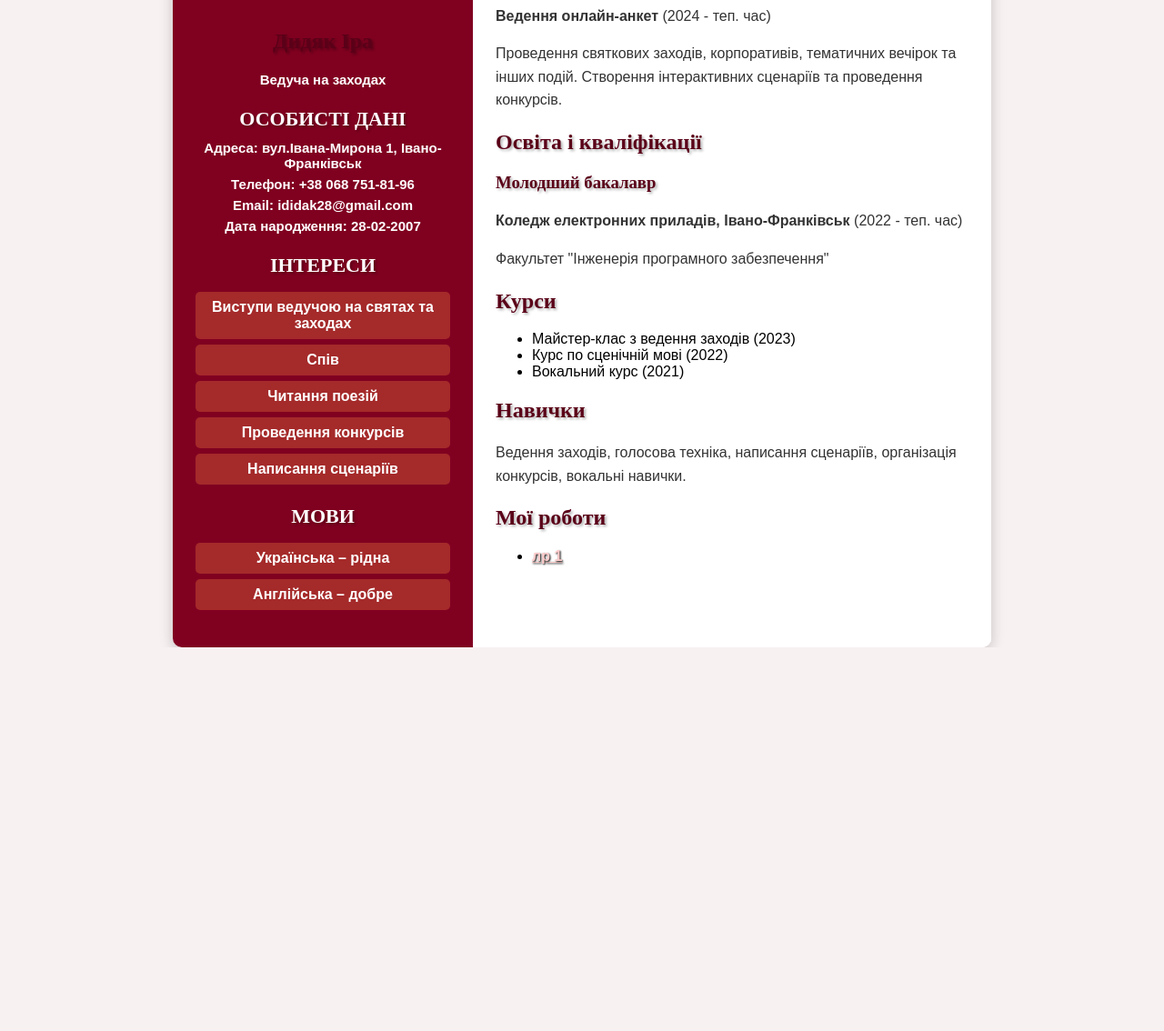
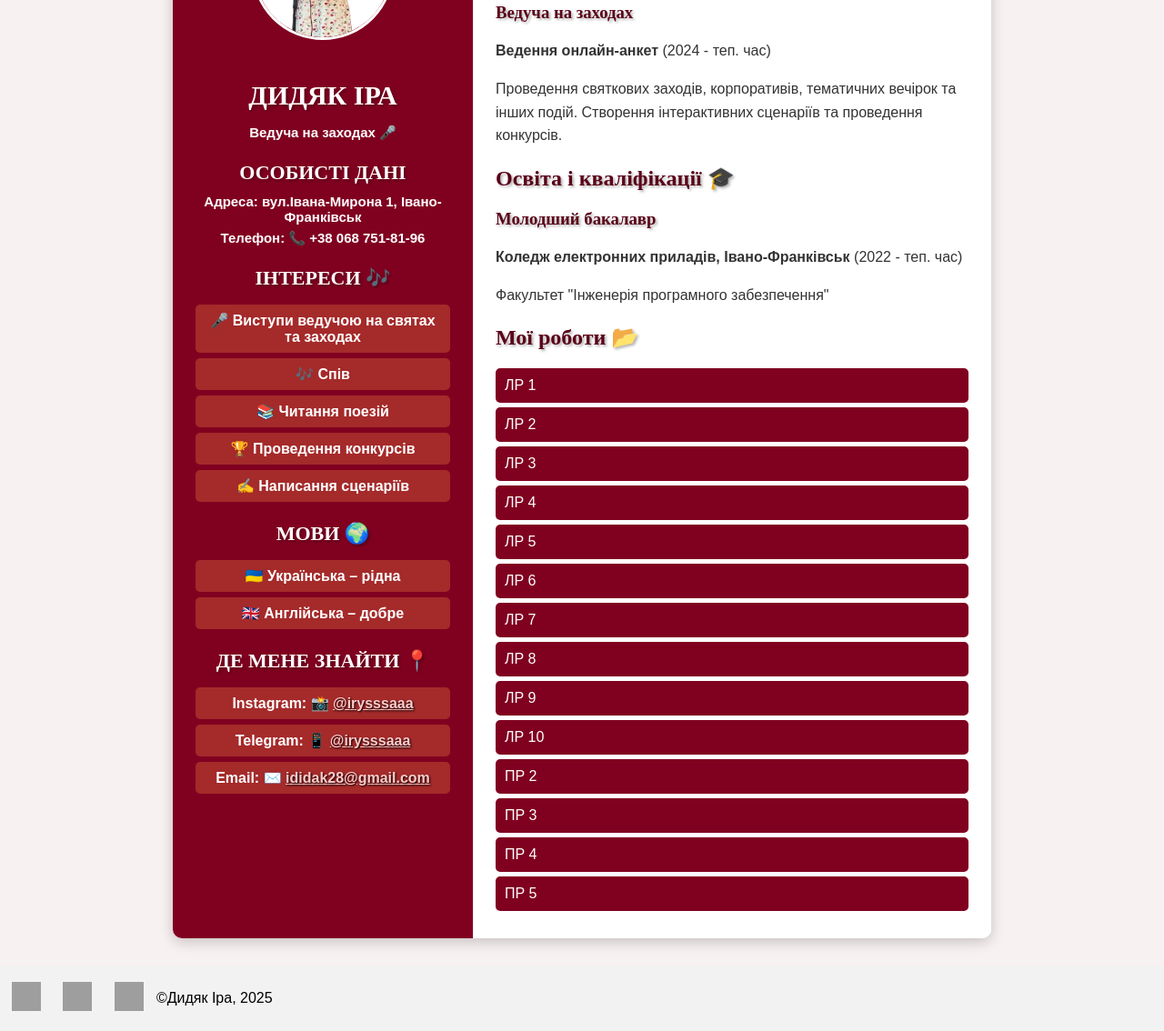
Before and after one commit to irysssaaa/irysssaaa.github.io, a plain HTML site: page lr 2/resume.html in a window 1280 px wide. Shown: the part 218-1352 px from the top of the page at 91% size. Before the commit the page ends 930 px from the top, so only its background shows below. Drawn offline with Linux system fonts and the light colour scheme; grey boxes are pictures that could not be loaded.

Commit message:
resume.html

```diff
--- a/lr 2/resume.html
+++ b/lr 2/resume.html
@@ -5,68 +5,162 @@
     <meta name="viewport" content="width=device-width, initial-scale=1.0">
     <title>Резюме - Дидяк Іра</title>
     <link rel="stylesheet" href="style.css">
+    <link rel="stylesheet" href="https://cdnjs.cloudflare.com/ajax/libs/font-awesome/6.5.0/css/all.min.css">
+    <link rel="icon" href="favicon.ico" type="image/x-icon">
 </head>
 <body>
 
-    <div class="resume-container">
-        <!-- Ліва колонка -->
-        <aside class="left-column">
-            <img src="photo1.jpg" alt="Фото" class="profile-photo">
-            <h2>Дидяк Іра</h2>
-            <p class="job-title">Ведуча на заходах</p>
+<nav class="navbar">
+    <ul>
+        <li><a href="#main">Головна</a></li>
+        <li><a href="#portfolio">Портфоліо</a></li>
+        <li><a href="#find-me">Контакти</a></li>
+    </ul>
+</nav>
 
+<main class="resume-container" id="main">
+    <aside class="left-column">
+        <img src="photo1.jpg" alt="Фото" class="profile-photo">
+        <h2 class="highlighted-name">Дидяк Іра</h2>
+        <p class="job-title">Ведуча на заходах 🎤</p>
+
+        <section>
             <h3>Особисті дані</h3>
             <p><strong>Адреса:</strong> вул.Івана-Мирона 1, Івано-Франківськ</p>
-            <p><strong>Телефон:</strong> +38 068 751-81-96</p>
-            <p><strong>Email:</strong> ididak28@gmail.com</p>
-            <p><strong>Дата народження:</strong> 28-02-2007</p>
+            <p><strong>Телефон:</strong> 📞 +38 068 751-81-96</p>
+        </section>
 
-            <h3>Інтереси</h3>
+        <section>
+            <h3>Інтереси 🎶</h3>
             <ul>
-                <li>Виступи ведучою на святах та заходах</li>
-                <li>Спів</li>
-                <li>Читання поезій</li>
-                <li>Проведення конкурсів</li>
-                <li>Написання сценаріїв</li>
+                <li>🎤 Виступи ведучою на святах та заходах</li>
+                <li>🎶 Спів</li>
+                <li>📚 Читання поезій</li>
+                <li>🏆 Проведення конкурсів</li>
+                <li>✍️ Написання сценаріїв</li>
             </ul>
+        </section>
 
-            <h3>Мови</h3>
+        <section>
+            <h3>Мови 🌍</h3>
             <ul>
-                <li>Українська – рідна</li>
-                <li>Англійська – добре</li>
+                <li>🇺🇦 Українська – рідна</li>
+                <li>🇬🇧 Англійська – добре</li>
             </ul>
-        </aside>
+        </section>
 
-        <!-- Права колонка -->
-        <main class="right-column">
-            <h1>Дидяк Іра</h1>
-            <h2>Досвід роботи</h2>
+        <section id="find-me">
+            <h3>Де мене знайти 📍</h3>
+            <ul>
+                <li><strong>Instagram:</strong> 📸 <a href="https://www.instagram.com/irysssaaa" target="_blank">@irysssaaa</a></li>
+                <li><strong>Telegram:</strong> 📱 <a href="https://t.me/irysssaaa" target="_blank">@irysssaaa</a></li>
+                <li><strong>Email:</strong> ✉️ <a href="mailto:ididak28@gmail.com">ididak28@gmail.com</a></li>
+            </ul>
+        </section>
+    </aside>
 
+    <section class="right-column">
+        <h1>Дидяк Іра</h1>
+        <h2>Досвід роботи 💼</h2>
+        <article>
             <h3>Ведуча на заходах</h3>
             <p><strong>Ведення онлайн-анкет</strong> (2024 - теп. час)</p>
             <p>Проведення святкових заходів, корпоративів, тематичних вечірок та інших подій. Створення інтерактивних сценаріїв та проведення конкурсів.</p>
+        </article>
 
-            <h2>Освіта і кваліфікації</h2>
+        <section>
+            <h2>Освіта і кваліфікації 🎓</h2>
             <h3>Молодший бакалавр</h3>
             <p><strong>Коледж електронних приладів, Івано-Франківськ</strong> (2022 - теп. час)</p>
             <p>Факультет "Інженерія програмного забезпечення"</p>
+        </section>
 
-            <h2>Курси</h2>
-            <ul>
-                <li>Майстер-клас з ведення заходів (2023)</li>
-                <li>Курс по сценічній мові (2022)</li>
-                <li>Вокальний курс (2021)</li>
-            </ul>
+        <section id="portfolio">
+            <h2>Мої роботи 📂</h2>
+            <button class="accordion">ЛР 1</button>
+            <div class="panel"><a href="lr 1/index.html" target="_blank">Відкрити</a></div>
+            <button class="accordion">ЛР 2</button>
+            <div class="panel"><a href="lr 2/resume.html" target="_blank">Відкрити</a></div>
+            <button class="accordion">ЛР 3</button>
+            <div class="panel"><a href="lr 3/resumee.html" target="_blank">Відкрити</a></div>
+            <button class="accordion">ЛР 4</button>
+            <div class="panel">
+                <a href="LR4/task1.html" target="_blank">Оформлення сторінки</a>
+                <a href="LR4/task2.html" target="_blank">Редагування меню</a>
+                <a href="LR4/task3.html" target="_blank">Оформлення заголовка</a>
+                <a href="LR4/task4.html" target="_blank">Розробка елементів батарейки</a>
+                <a href="LR4/task5.html" target="_blank">Шахівниця</a>
+            </div>
+            <button class="accordion">ЛР 5</button>
+            <div class="panel">
+                <a href="LR5/index.html" target="_blank">Проста таблиця</a>
+                <a href="LR5/index1.html" target="_blank">Два способи</a>
+                <a href="LR5/index2.html" target="_blank">Два способи</a>
+                <a href="LR5/index3.html" target="_blank">Три таблиці з float</a>
+            </div>
+            <button class="accordion">ЛР 6</button>
+            <div class="panel">
+                <a href="LR6/приклад4.html" target="_blank">Калькулятор</a>
+                <a href="LR6/приклад3.html" target="_blank">Макет сторінки</a>
+                <a href="LR6/завдання5.html" target="_blank">Меню</a>
+            </div>
+            <button class="accordion">ЛР 7</button>
+            <div class="panel"><a href="LR7/index.html" target="_blank">Відкрити</a></div>
+            <button class="accordion">ЛР 8</button>
+            <div class="panel"><a href="LR8/index.html" target="_blank">Відкрити</a></div>
+            <button class="accordion">ЛР 9</button>
+            <div class="panel"><a href="LR9/index.html" target="_blank">Відкрити</a></div>
+            <button class="accordion">ЛР 10</button>
+            <div class="panel"><a href="LR9/index.html" target="_blank">Відкрити</a></div>
+            <button class="accordion">ПР 2</button>
+            <div class="panel">
+                <a href="PR2/index.html" target="_blank">Завдання з лимоном</a>
+                <a href="PR2_/cossacs.html" target="_blank">Завдання з літаком</a>
+            </div>
+            <button class="accordion">ПР 3</button>
+            <div class="panel"><a href="PR3/index.html" target="_blank">Відкрити</a></div>
+            <button class="accordion">ПР 4</button>
+            <div class="panel">
+                <a href="PR4/index.html" target="_blank">Геометричні фігури</a>
+                <a href="PR4/index1.html" target="_blank">Верстка фігури</a>
+            </div>
+            <button class="accordion">ПР 5</button>
+            <div class="panel">
+                <a href="PR5/1.html" target="_blank">float</a>
+                <a href="PR5/2.html" target="_blank">Порядок колонок</a>
+                <a href="PR5/3.html" target="_blank">Обтікання</a>
+                <a href="PR5/4.html" target="_blank">Нульова висота</a>
+                <a href="PR5/5.html" target="_blank">Відступи</a>
+            </div>
+        </section>
+    </section>
+</main>
 
-            <h2>Навички</h2>
-            <p>Ведення заходів, голосова техніка, написання сценаріїв, організація конкурсів, вокальні навички.</p>
+<footer class="basement">
 
-            <h2>Мої роботи</h2>
-            <ul>
-                <li><a href="http://127.0.0.1:5500/lr%201/author.html" target="_blank">лр 1</a></li>
-            </ul>
-        </main>
-    </div>
+    <table>
+        <tr>
+            <td>
+                <a class="icon icon_fb" href="https://www.facebook.com/share/16G9sp9zdH/?mibextid=wwXIfr"></a>
+                <a class="icon icon_inst" href="https://www.instagram.com/irysssaaa/"></a>
+                <a class="icon icon_tw" href="https://x.com/irysssaaa"></a>
+            </td>
+            <td>©Дидяк Іра, 2025</td>
+        </tr>
+    </table>
+
+</footer>
+
+<script>
+    const acc = document.getElementsByClassName("accordion");
+    for (let i = 0; i < acc.length; i++) {
+        acc[i].addEventListener("click", function () {
+            this.classList.toggle("active");
+            const panel = this.nextElementSibling;
+            panel.style.display = panel.style.display === "block" ? "none" : "block";
+        });
+    }
+</script>
 
 </body>
 </html>
```
